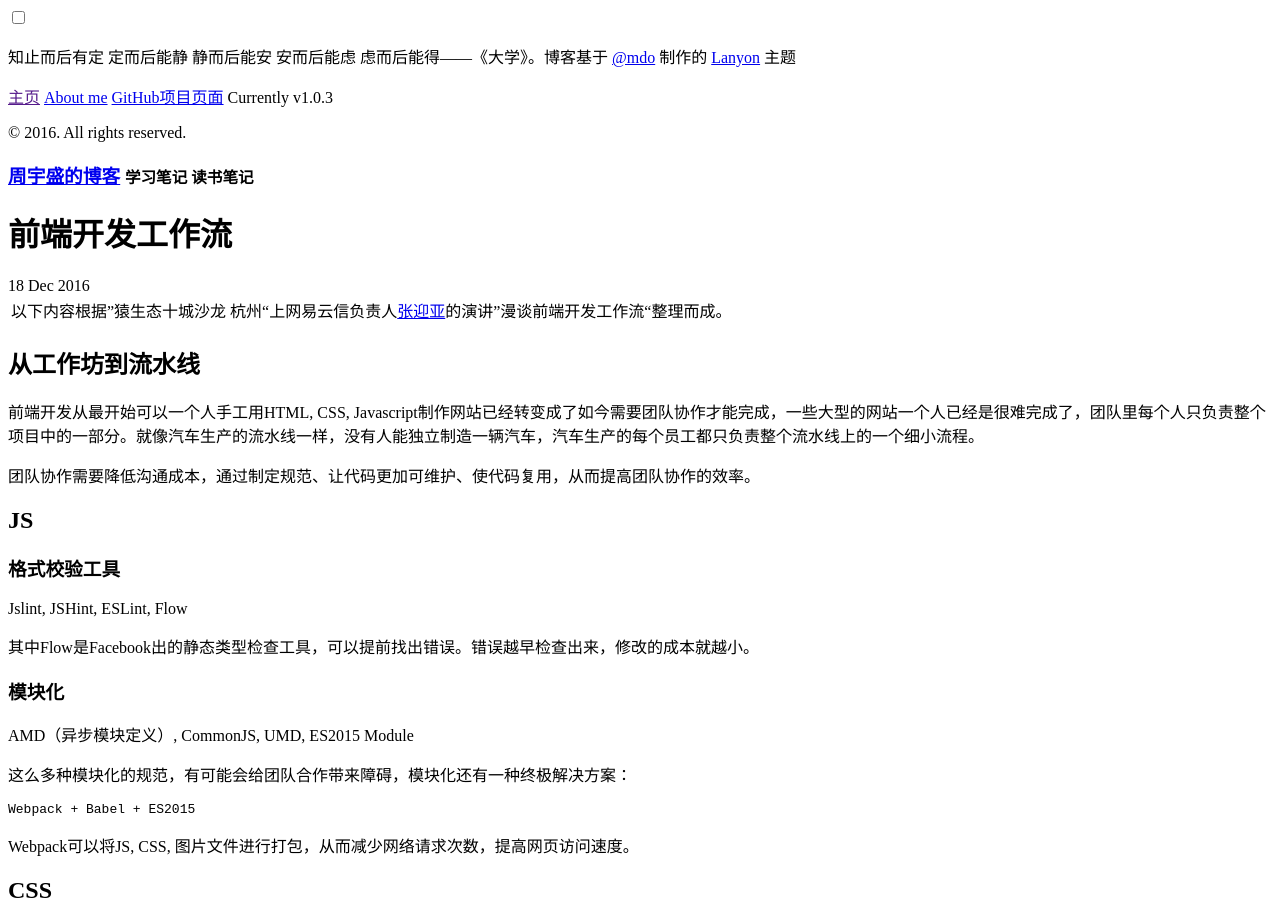
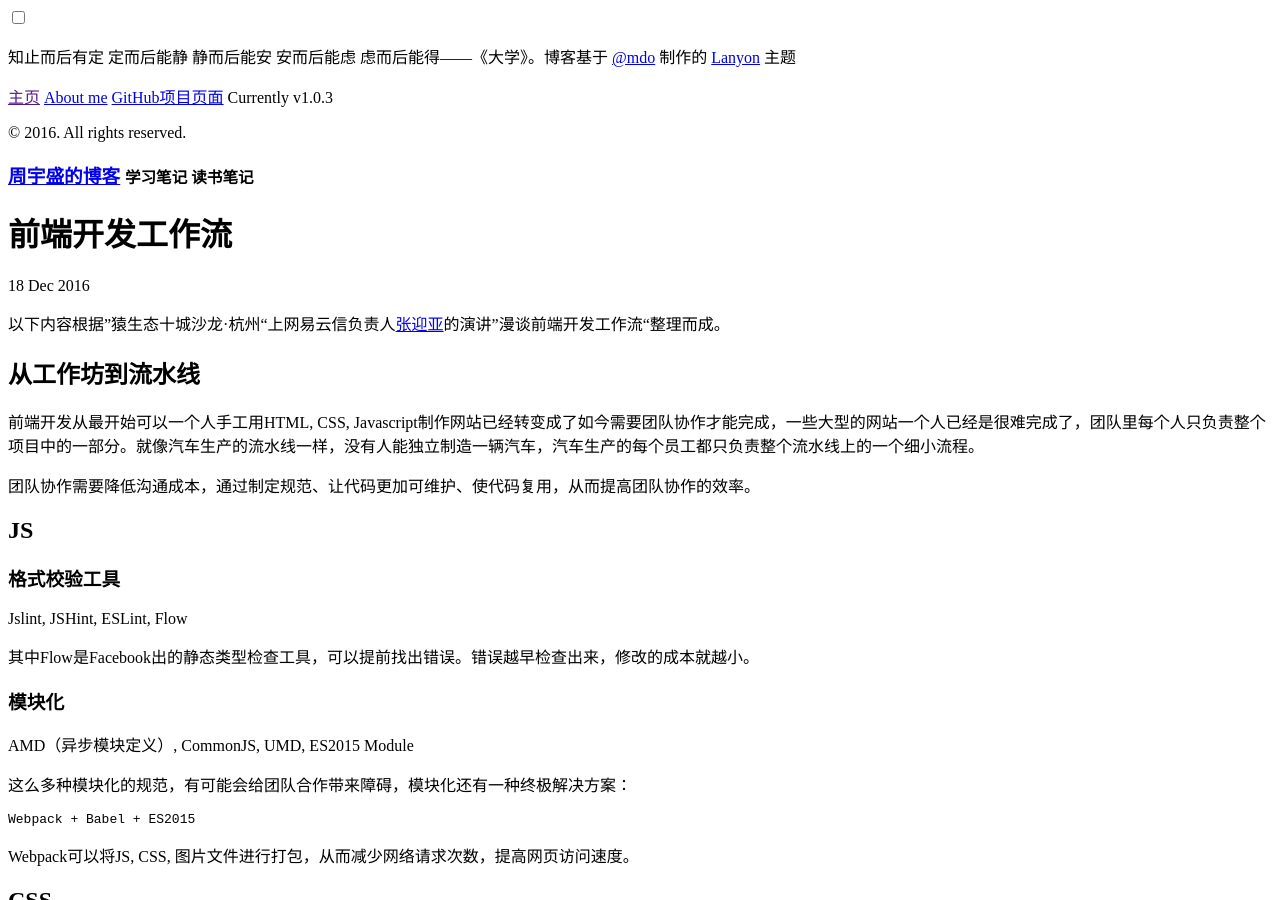
Before and after one commit to jasonzhouu/old-github-pages, a Jekyll site: the page built from _posts/2016-12-18-web-workflow.md, in a window 1280 px wide and 900 px high. Built offline with Jekyll 4.4.1, drawn with Linux system fonts in a browser that asks for light colours; comment, search, counter and statistics services are not loaded.

Commit message:
因为|而变成了列表

```diff
--- a/_posts/2016-12-18-web-workflow.md
+++ b/_posts/2016-12-18-web-workflow.md
@@ -3,7 +3,7 @@ layout: post
 title: "前端开发工作流"
 ---
 
-以下内容根据”猿生态十城沙龙|杭州“上网易云信负责人[张迎亚](https://www.linkedin.com/in/%E8%BF%8E%E4%BA%9A-%E5%BC%A0-911073b4)的演讲”漫谈前端开发工作流“整理而成。
+以下内容根据”猿生态十城沙龙·杭州“上网易云信负责人[张迎亚](https://www.linkedin.com/in/%E8%BF%8E%E4%BA%9A-%E5%BC%A0-911073b4)的演讲”漫谈前端开发工作流“整理而成。
 
 ## 从工作坊到流水线
 前端开发从最开始可以一个人手工用HTML, CSS, Javascript制作网站已经转变成了如今需要团队协作才能完成，一些大型的网站一个人已经是很难完成了，团队里每个人只负责整个项目中的一部分。就像汽车生产的流水线一样，没有人能独立制造一辆汽车，汽车生产的每个员工都只负责整个流水线上的一个细小流程。
```
